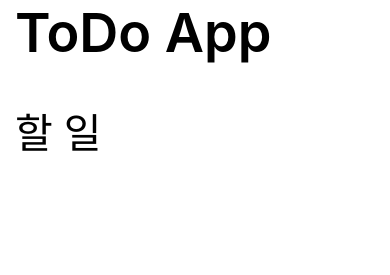
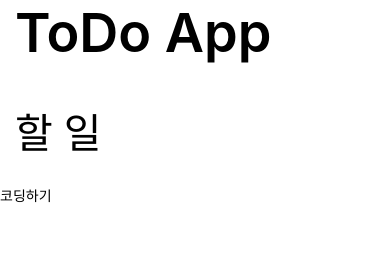
Before and after one commit to jhsonnn/reactnative-study, a React Native app in the folder react-native-basic-app/: screen / in a window 390 px wide. Shown: the top 275 px of the page. Built offline with nearby package versions, Linux system fonts and the light colour scheme.

Commit message:
TodoItem 생성하기

```diff
--- a/react-native-basic-app/components/TodoItem.js
+++ b/react-native-basic-app/components/TodoItem.js
@@ -0,0 +1,35 @@
+import { Pressable, StyleSheet, Text, View } from 'react-native'
+import React from 'react'
+
+const TodoItem = () => {
+  return (
+    <View style={styles.itemContainer}>
+        <Pressable
+            style={styles.itemTextChecked}
+        >
+
+        </Pressable>
+        <Text
+             style={[styles.itemText, styles.itemTextChecked]}
+        >
+            코딩하기
+        </Text>
+        <Pressable
+            style={[
+                styles.deleteButton,
+                styles.deleteButtonDone
+            ]}
+            hitSlop={10}
+        >
+        </Pressable>
+    </View>
+  )
+}
+
+export default TodoItem
+
+const styles = StyleSheet.create({
+    itemContainer: {
+
+    }
+})
--- a/react-native-basic-app/components/screens/MainScreen.js
+++ b/react-native-basic-app/components/screens/MainScreen.js
@@ -2,6 +2,7 @@ import { StyleSheet, Text, SafeAreaView, View, Platform } from 'react-native'
 import React from 'react'
 import { StatusBar } from 'expo-status-bar'
 import InputForm from '../InputForm'
+import TodoItem from '../TodoItem'
 
 const MainScreen = () => {
   return (
@@ -10,6 +11,7 @@ const MainScreen = () => {
         <Text style={styles.pageTitle}>ToDo App</Text>
         <View style={styles.listView}>
             <Text style={styles.listTitle}>할 일</Text>
+            <TodoItem />
         </View>
         <View style={styles.separator} />
         <View style={styles.listView}>
```
